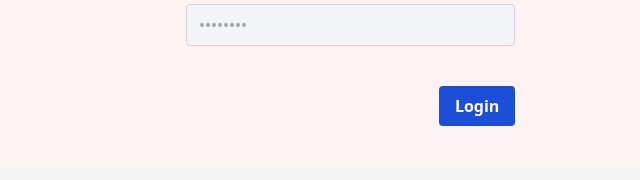
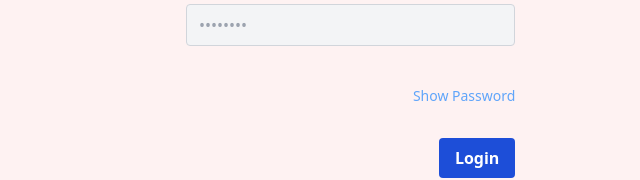
Before and after one commit to steph237/diary, a React (Create React App) app in the folder diary/: page /login in a window 1280 px wide. Shown: the part 354-534 px from the top of the page, without its empty margins (478-1118 px from the left). Built offline with nearby package versions, Linux system fonts and the light colour scheme; no server answers.

Commit message:
fix: added the show password link

```diff
--- a/diary/src/pages /Login.jsx
+++ b/diary/src/pages /Login.jsx
@@ -10,6 +10,11 @@ function Login() {
   const [password, setPassword] = useState("");
 
   const [loginStatus, setLoginStatus] = useState("");
+  const [passwordShown, setPasswordShown] = useState(false);
+
+  const togglePassword = () => {
+    setPasswordShown(!passwordShown);
+  };
 
   const login = () => {
     Axios.post("http://localhost:3001/login", {
@@ -57,7 +62,7 @@ function Login() {
               <label htmlFor="email">Password</label>
 
               <input
-                type="password"
+                type={passwordShown ? "text" : "password"}
                 name="password"
                 id="password"
                 placeholder="••••••••"
@@ -67,6 +72,16 @@ function Login() {
                   setPassword(e.target.value);
                 }}
               />
+            </div>
+
+            <div>
+              <p
+                onClick={togglePassword}
+                class="cursor-pointer flex justify-end py-4 text-blue-400 text-sm"
+              >
+                {" "}
+                Show Password{" "}
+              </p>
             </div>
 
             <div className="flex justify-end py-4">
@@ -82,12 +97,7 @@ function Login() {
           <h1> {loginStatus}</h1>
         </div>
       </div>
-
-
-
-
     </div>
-
   );
 }
 
--- a/diary/src/pages /SignUp.jsx
+++ b/diary/src/pages /SignUp.jsx
@@ -15,8 +15,6 @@ function SignUp() {
   const [passwordShown, setPasswordShown] = useState(false);
 
   const togglePassword = () => {
-    // When the handler is invoked
-    // inverse the boolean state of passwordShown
     setPasswordShown(!passwordShown);
   };
 
```
